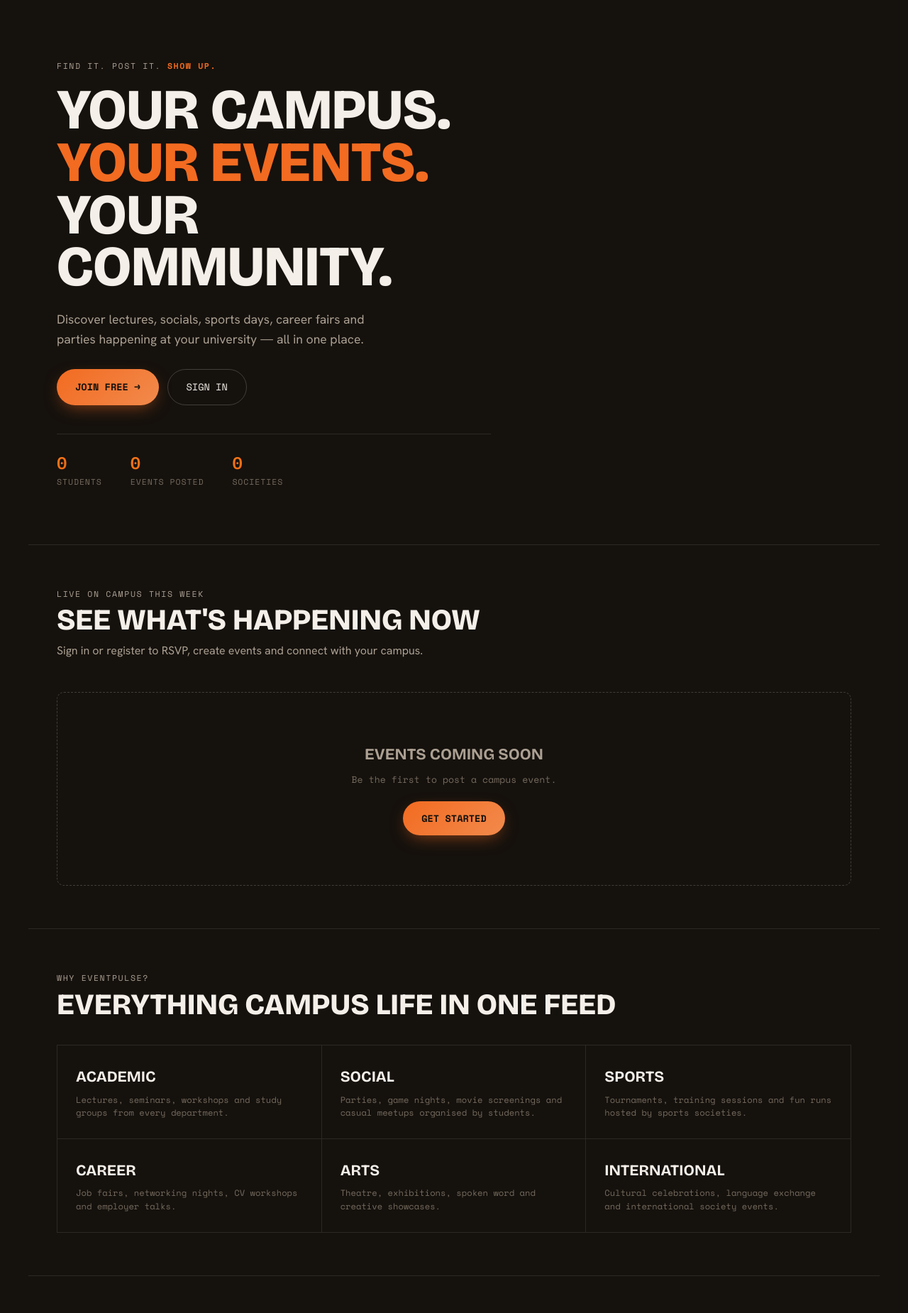
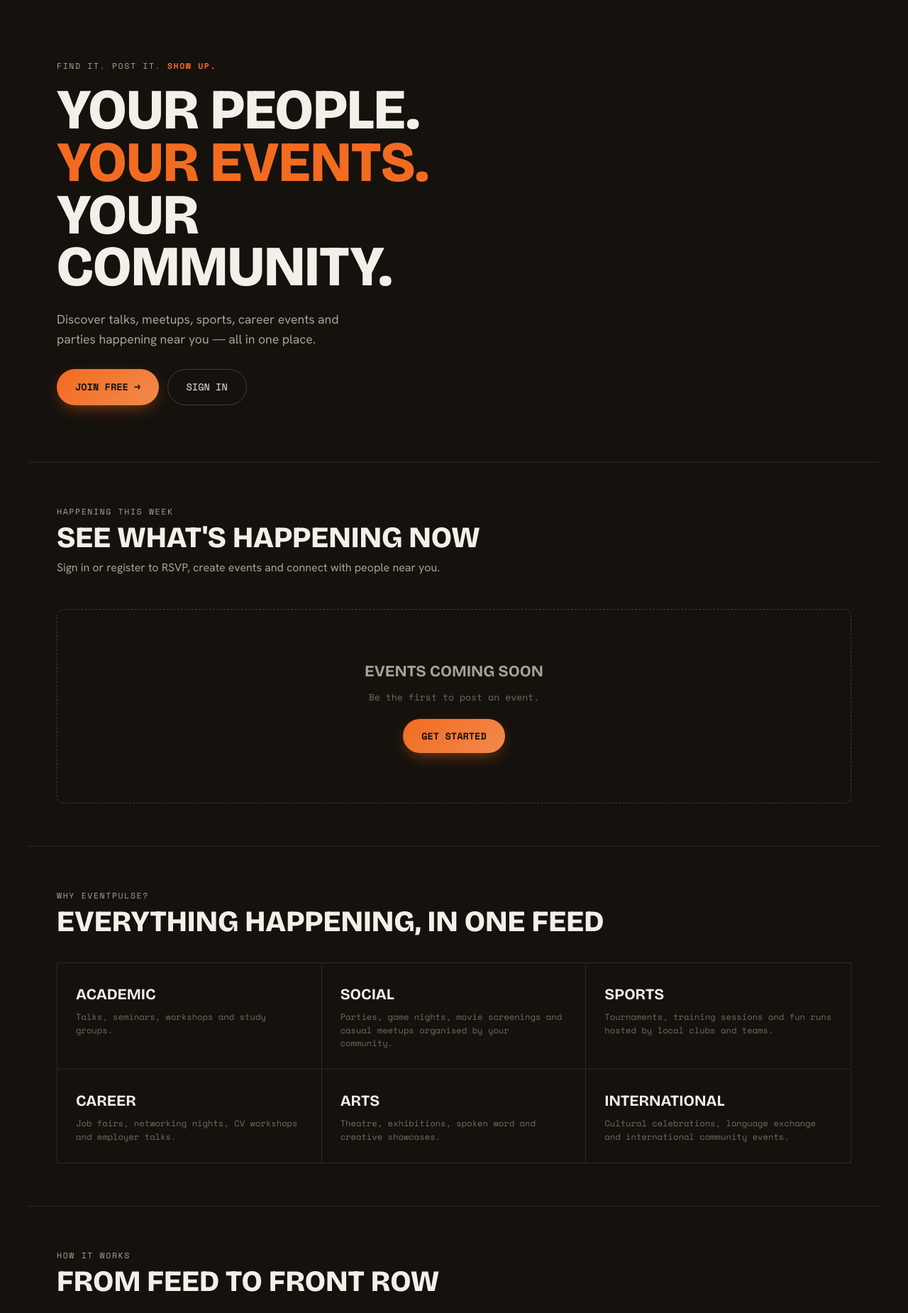
Before and after one commit to V1ru5-001/Event-pulse, a Django app: page / in a window 1280 px wide. Shown: the part 70-1920 px from the top of the page at 71% size. Run offline with Django 5.2, Linux system fonts and the light colour scheme; data comes from the database, SQL or seed files in the repository; data that the repository does not hold is empty.

Commit message:
Make the copy work for anyone, not just campuses, and hide small counters
- Replace campus/student/society marketing copy on the landing, login,
  register, feed, calendar, create-event, event and pricing pages, the
  nav and the sign-out message with neutral wording. Form fields
  (role, university, course, year) are unchanged.
- Landing counters only appear once their real number reaches 10; the
  row is hidden when none do, so it never shows "0".

Co-Authored-By: Claude Opus 5.5 <noreply@anthropic.com>

```diff
--- a/accounts/views.py
+++ b/accounts/views.py
@@ -236,7 +236,7 @@ def finish_profile_view(request):
 def logout_view(request):
     name = request.user.first_name or request.user.username
     logout(request)
-    messages.info(request, f'You have been signed out. See you on campus, {name}!')
+    messages.info(request, f'You have been signed out. See you soon, {name}!')
     return redirect('accounts:login')
 
 @login_required
--- a/templates/accounts/login.html
+++ b/templates/accounts/login.html
@@ -12,7 +12,7 @@
 
     <a href="{% url 'events:landing' %}" class="epx-logo">EVENT<b>PULSE</b></a>
     <h1 class="epx-h1" style="font-size:2.6rem; margin-top:16px;">Welcome Back</h1>
-    <p style="color:var(--ink-soft); margin-top:8px;">Sign in to see what's happening on campus today.</p>
+    <p style="color:var(--ink-soft); margin-top:8px;">Sign in to see what's happening today.</p>
 
     {% if form.non_field_errors %}
       {% for error in form.non_field_errors %}
--- a/templates/accounts/register.html
+++ b/templates/accounts/register.html
@@ -12,8 +12,8 @@
     <div class="epx-reg__glow"></div>
     <a href="{% url 'events:landing' %}" class="epx-logo" style="position:relative;">EVENT<b>PULSE</b></a>
     <div style="position:relative;">
-      <h2 style="font-family:var(--fd); font-weight:800; font-size:3.4rem; text-transform:uppercase; line-height:0.95;">Your campus.<br>Your events.<br>Your community.</h2>
-      <p style="color:var(--ink-soft); margin-top:20px; font-size:1.05rem; line-height:1.6; max-width:38ch;">Find lectures, socials, sports days, career fairs and parties at your university.</p>
+      <h2 style="font-family:var(--fd); font-weight:800; font-size:3.4rem; text-transform:uppercase; line-height:0.95;">Your people.<br>Your events.<br>Your community.</h2>
+      <p style="color:var(--ink-soft); margin-top:20px; font-size:1.05rem; line-height:1.6; max-width:38ch;">Find talks, meetups, sports, career events and parties near you.</p>
     </div>
   </div>
 
@@ -24,7 +24,7 @@
 
     <a href="{% url 'events:landing' %}" class="epx-logo">EVENT<b>PULSE</b></a>
     <h1 class="epx-h1" style="font-size:2.6rem; margin-top:16px;">Create Account</h1>
-    <p style="color:var(--ink-soft); margin-top:8px;">Join your campus community today.</p>
+    <p style="color:var(--ink-soft); margin-top:8px;">Join your community today.</p>
 
     {% if form.non_field_errors %}
       {% for error in form.non_field_errors %}
--- a/templates/base.html
+++ b/templates/base.html
@@ -17,7 +17,7 @@
 
   <div id="ep-preloader">
     <div class="pl-name">EVENT<b>PULSE</b></div>
-    <div class="pl-tagline">Your campus · Your events</div>
+    <div class="pl-tagline">Your events · Your community</div>
     <div class="pl-bar-wrap">
       <div class="pl-bar" id="plBar"></div>
     </div>
@@ -52,12 +52,12 @@
 
       <span class="ep-nav__location">
         <span class="ep-icon ep-icon--pin"></span>
-        {% if user.is_authenticated and user.university %}{{ user.university|truncatechars:16 }}{% else %}Campus{% endif %}
+        {% if user.is_authenticated and user.university %}{{ user.university|truncatechars:16 }}{% else %}Events{% endif %}
       </span>
 
       {% if user.is_authenticated %}
 
-        <a href="{% url 'events:calendar' %}" class="ep-nav__iconbtn" title="Campus calendar">
+        <a href="{% url 'events:calendar' %}" class="ep-nav__iconbtn" title="Event calendar">
           <span class="ep-icon ep-icon--calendar"></span>
         </a>
 
@@ -157,7 +157,7 @@
         <span class="ep-icon ep-icon--search"></span> Browse Events
       </a>
       <a href="{% url 'events:calendar' %}" class="ep-mobilemenu__link">
-        <span class="ep-icon ep-icon--calendar"></span> Campus Calendar
+        <span class="ep-icon ep-icon--calendar"></span> Event Calendar
       </a>
       <a href="{% url 'social:notifications' %}" class="ep-mobilemenu__link">
         <span class="ep-icon ep-icon--bell"></span> Notifications
--- a/templates/events/calendar.html
+++ b/templates/events/calendar.html
@@ -1,7 +1,7 @@
 {% extends 'base.html' %}
 {% load static %}
 
-{% block title %}Campus Calendar · {{ month_name }} {{ year }} — EventPulse{% endblock %}
+{% block title %}Event Calendar · {{ month_name }} {{ year }} — EventPulse{% endblock %}
 {% block body_class %}epx{% endblock %}
 {% block navbar %}{% include 'partials/nav.html' with nav_active='calendar' %}{% endblock %}
 
@@ -13,7 +13,7 @@
   <div>
     <div style="display:flex; align-items:flex-end; justify-content:space-between; gap:16px; flex-wrap:wrap; margin-bottom:24px;">
       <div>
-        <div class="epx-eyebrow">Campus Calendar</div>
+        <div class="epx-eyebrow">Event Calendar</div>
         <h1 class="epx-h1" style="font-size:2.6rem; margin-top:6px;">{{ month_name }} {{ year }}</h1>
       </div>
       <div class="epx-calnav">
--- a/templates/events/create_event.html
+++ b/templates/events/create_event.html
@@ -18,7 +18,7 @@
   <div class="epx-ticket-rule"></div>
 
   <h1 class="epx-h1" style="font-size:2.6rem; margin:0;">{% if event %}Edit Event{% else %}Post an Event{% endif %}</h1>
-  <p style="color:var(--ink-soft); margin-top:10px;">{% if event %}Update your event details below.{% else %}Fill in the details and let your campus know.{% endif %}</p>
+  <p style="color:var(--ink-soft); margin-top:10px;">{% if event %}Update your event details below.{% else %}Fill in the details and let people know.{% endif %}</p>
 
   {% if form.non_field_errors %}
     {% for error in form.non_field_errors %}
@@ -141,7 +141,7 @@
       <label class="epx-flabel" for="ce-addr">Full Address</label>
       <div class="epx-field">
         <svg width="18" height="18" viewBox="0 0 24 24" fill="none" stroke="var(--ink-faint)" stroke-width="2"><path d="M3 21h18M5 21V8l7-5 7 5v13M9 21v-6h6v6"/></svg>
-        <input id="ce-addr" type="text" name="location_address" placeholder="e.g. University Road, Block C"
+        <input id="ce-addr" type="text" name="location_address" placeholder="e.g. 12 Main Street, Hall B"
           value="{% if event %}{{ request.POST.location_address|default:event.location_address }}{% else %}{{ request.POST.location_address|default:'' }}{% endif %}" />
       </div>
     </div>
--- a/templates/events/event_detail.html
+++ b/templates/events/event_detail.html
@@ -81,7 +81,7 @@
     {% if is_live %}
     <div class="epx-live">
       <span class="epx-live__dot"></span>
-      <span>This event is happening <strong>right now</strong> on campus</span>
+      <span>This event is happening <strong>right now</strong></span>
       {% if event.location_name %}<span style="font-family:var(--fm); font-size:0.78rem; color:var(--ink-soft);">{{ event.location_name }}</span>{% endif %}
     </div>
     {% endif %}
--- a/templates/events/home.html
+++ b/templates/events/home.html
@@ -1,7 +1,7 @@
 {% extends 'base.html' %}
 {% load static %}
 
-{% block title %}{% if query %}"{{ query }}" — Events{% else %}EventPulse — Campus Events{% endif %}{% endblock %}
+{% block title %}{% if query %}"{{ query }}" — Events{% else %}EventPulse — Events{% endif %}{% endblock %}
 {% block body_class %}epx{% endblock %}
 {% block navbar %}{% include 'partials/nav.html' with nav_active='discover' %}{% endblock %}
 
@@ -137,7 +137,7 @@
 
 <section class="epx-wrap" id="feed" style="padding-top:40px; padding-bottom:60px;">
   <h2 class="epx-h2" style="margin-bottom:22px;">
-    {% if events %}{{ events|length }} Event{{ events|length|pluralize }} on Campus{% else %}Campus Events{% endif %}
+    {% if events %}{{ events|length }} Event{{ events|length|pluralize }}{% else %}Events{% endif %}
   </h2>
 
   <div class="epx-grid3">
@@ -200,7 +200,7 @@
     {% empty %}
     <div class="epx-empty">
       <h3>No events yet</h3>
-      <p>Be the first to post a campus event.</p>
+      <p>Be the first to post an event.</p>
       <a href="{% url 'events:create' %}" class="epx-btn">Post an Event</a>
     </div>
     {% endfor %}
--- a/templates/events/landing.html
+++ b/templates/events/landing.html
@@ -1,7 +1,7 @@
 {% extends 'base.html' %}
 {% load static %}
 
-{% block title %}EventPulse — Your Campus Event Hub{% endblock %}
+{% block title %}EventPulse — Your Event Hub{% endblock %}
 {% block body_class %}epx{% endblock %}
 
 {% block navbar %}
@@ -27,19 +27,22 @@
 <div class="epx-wrap epx-hero">
   <div>
     <div class="epx-eyebrow">Find it. Post it. <span style="color:var(--accent); font-weight:700;">Show up.</span></div>
-    <h1 class="epx-hero__h1">Your campus.<br><em>Your events.</em><br>Your community.</h1>
+    <h1 class="epx-hero__h1">Your people.<br><em>Your events.</em><br>Your community.</h1>
     <p style="font-size:1.1rem; line-height:1.6; color:var(--ink-soft); max-width:46ch; margin-top:22px;">
-      Discover lectures, socials, sports days, career fairs and parties happening at your university — all in one place.
+      Discover talks, meetups, sports, career events and parties happening near you — all in one place.
     </p>
     <div style="display:flex; gap:12px; flex-wrap:wrap; margin-top:28px;">
       <a href="{% url 'accounts:register' %}" class="epx-btn">Join Free →</a>
       <a href="{% url 'accounts:login' %}" class="epx-btn epx-btn--ghost">Sign In</a>
     </div>
+    {# Only show a counter once its real number reaches 10; hide the row if none do. #}
+    {% if stats.students >= 10 or stats.events >= 10 or stats.societies >= 10 %}
     <div class="epx-lstats">
-      <div><div class="epx-lstats__n land-stat__num" data-target="{{ stats.students|default:0 }}">0</div><div class="epx-lstats__k">Students</div></div>
-      <div><div class="epx-lstats__n land-stat__num" data-target="{{ stats.events|default:0 }}">0</div><div class="epx-lstats__k">Events Posted</div></div>
-      <div><div class="epx-lstats__n land-stat__num" data-target="{{ stats.societies|default:0 }}">0</div><div class="epx-lstats__k">Societies</div></div>
+      {% if stats.students >= 10 %}<div><div class="epx-lstats__n land-stat__num" data-target="{{ stats.students }}">0</div><div class="epx-lstats__k">Students</div></div>{% endif %}
+      {% if stats.events >= 10 %}<div><div class="epx-lstats__n land-stat__num" data-target="{{ stats.events }}">0</div><div class="epx-lstats__k">Events Posted</div></div>{% endif %}
+      {% if stats.societies >= 10 %}<div><div class="epx-lstats__n land-stat__num" data-target="{{ stats.societies }}">0</div><div class="epx-lstats__k">Societies</div></div>{% endif %}
     </div>
+    {% endif %}
   </div>
 
   {% with e=events.0 %}
@@ -67,9 +70,9 @@
 <section id="board" class="epx-wrap epx-lsection" style="margin-top:20px;">
   <div style="display:flex; align-items:flex-end; justify-content:space-between; gap:16px; flex-wrap:wrap; margin-bottom:36px;">
     <div>
-      <div class="epx-eyebrow">Live on campus this week</div>
+      <div class="epx-eyebrow">Happening this week</div>
       <h2 class="epx-h1" style="font-size:2.6rem;">See what's happening now</h2>
-      <p style="color:var(--ink-soft); margin-top:10px;">Sign in or register to RSVP, create events and connect with your campus.</p>
+      <p style="color:var(--ink-soft); margin-top:10px;">Sign in or register to RSVP, create events and connect with people near you.</p>
     </div>
     {% if events %}<a href="{% url 'accounts:register' %}" style="font-family:var(--fm); font-size:0.8rem; text-transform:uppercase; color:var(--accent); border-bottom:1px solid var(--accent); padding-bottom:2px;">See all events — sign up free →</a>{% endif %}
   </div>
@@ -97,7 +100,7 @@
     {% empty %}
     <div class="epx-empty">
       <h3>Events coming soon</h3>
-      <p>Be the first to post a campus event.</p>
+      <p>Be the first to post an event.</p>
       <a href="{% url 'accounts:register' %}" class="epx-btn">Get Started</a>
     </div>
     {% endfor %}
@@ -108,15 +111,15 @@
 <section id="categories" class="epx-wrap epx-lsection">
   <div style="margin-bottom:36px;">
     <div class="epx-eyebrow">Why EventPulse?</div>
-    <h2 class="epx-h1" style="font-size:2.6rem;">Everything campus life in one feed</h2>
+    <h2 class="epx-h1" style="font-size:2.6rem;">Everything happening, in one feed</h2>
   </div>
   <div class="epx-cats6">
-    <div><h3>Academic</h3><p>Lectures, seminars, workshops and study groups from every department.</p></div>
-    <div><h3>Social</h3><p>Parties, game nights, movie screenings and casual meetups organised by students.</p></div>
-    <div><h3>Sports</h3><p>Tournaments, training sessions and fun runs hosted by sports societies.</p></div>
+    <div><h3>Academic</h3><p>Talks, seminars, workshops and study groups.</p></div>
+    <div><h3>Social</h3><p>Parties, game nights, movie screenings and casual meetups organised by your community.</p></div>
+    <div><h3>Sports</h3><p>Tournaments, training sessions and fun runs hosted by local clubs and teams.</p></div>
     <div><h3>Career</h3><p>Job fairs, networking nights, CV workshops and employer talks.</p></div>
     <div><h3>Arts</h3><p>Theatre, exhibitions, spoken word and creative showcases.</p></div>
-    <div><h3>International</h3><p>Cultural celebrations, language exchange and international society events.</p></div>
+    <div><h3>International</h3><p>Cultural celebrations, language exchange and international community events.</p></div>
   </div>
 </section>
 
@@ -127,7 +130,7 @@
     <h2 class="epx-h1" style="font-size:2.6rem;">From feed to front row</h2>
   </div>
   <div class="epx-grid3 epx-how" style="gap:40px;">
-    <div><div style="font-family:var(--fm); font-size:0.78rem; color:var(--accent); letter-spacing:0.08em;">01 — FIND</div><h3>Scroll what's on</h3><p>Everything happening on your campus in one place — filter by category or search by name.</p></div>
+    <div><div style="font-family:var(--fm); font-size:0.78rem; color:var(--accent); letter-spacing:0.08em;">01 — FIND</div><h3>Scroll what's on</h3><p>Everything happening near you in one place — filter by category or search by name.</p></div>
     <div><div style="font-family:var(--fm); font-size:0.78rem; color:var(--accent); letter-spacing:0.08em;">02 — RSVP</div><h3>Grab your spot</h3><p>One tap to RSVP, or join the waitlist when an event fills up.</p></div>
     <div><div style="font-family:var(--fm); font-size:0.78rem; color:var(--accent); letter-spacing:0.08em;">03 — HOST</div><h3>Throw your own</h3><p>Post an event in minutes, set a capacity or approve each guest, and watch the RSVPs roll in.</p></div>
   </div>
@@ -137,7 +140,7 @@
 <section class="epx-wrap" style="padding-top:20px; padding-bottom:60px;">
   <div class="epx-cta">
     <div>
-      <h2>Ready to join your campus?</h2>
+      <h2>Ready to join in?</h2>
       <p style="margin-top:12px; font-size:1.05rem; max-width:40ch;">Create a free account in 30 seconds and never miss an event again.</p>
     </div>
     <div style="display:flex; gap:12px; flex-wrap:wrap;">
@@ -149,7 +152,7 @@
 
 <footer class="epx-wrap" style="border-top:1px solid var(--line); padding-top:32px; padding-bottom:36px; display:flex; justify-content:space-between; gap:16px; flex-wrap:wrap; font-family:var(--fm); font-size:0.74rem; color:var(--ink-faint);">
   <span class="epx-logo" style="font-size:1.1rem; color:var(--ink);">EVENT<b>PULSE</b></span>
-  <span>© {% now "Y" %} EVENTPULSE · Your campus event hub</span>
+  <span>© {% now "Y" %} EVENTPULSE · Your event hub</span>
 </footer>
 
 {% endblock %}
--- a/templates/payments/pricing.html
+++ b/templates/payments/pricing.html
@@ -26,7 +26,7 @@
       <div class="epx-plan">
         <div class="epx-eyebrow">Free</div>
         <div class="epx-plan__price"><b>₦0</b><span style="font-family:var(--fm); font-size:0.8rem; color:var(--ink-faint);">/ forever</span></div>
-        <p style="color:var(--ink-soft); font-size:0.95rem; margin-top:10px;">Start browsing your campus.</p>
+        <p style="color:var(--ink-soft); font-size:0.95rem; margin-top:10px;">Start exploring events near you.</p>
         <div class="epx-plan__feats">
           <div><svg width="18" height="18" viewBox="0 0 24 24" fill="none" stroke="var(--accent)" stroke-width="2.4"><path d="M20 6 9 17l-5-5" stroke-linecap="round" stroke-linejoin="round"/></svg> Discover every campus event</div>
           <div><svg width="18" height="18" viewBox="0 0 24 24" fill="none" stroke="var(--accent)" stroke-width="2.4"><path d="M20 6 9 17l-5-5" stroke-linecap="round" stroke-linejoin="round"/></svg> Post events &amp; take RSVPs</div>
@@ -45,7 +45,7 @@
             <span style="font-family:var(--fm); font-size:0.64rem; text-transform:uppercase; letter-spacing:0.06em; color:var(--accent-ink); background:var(--accent); padding:4px 10px; border-radius:999px; font-weight:700;">Coming soon</span>
           </div>
           <div class="epx-plan__price" style="filter:blur(5px); user-select:none;" aria-hidden="true"><b>₦—,———</b><span style="font-family:var(--fm); font-size:0.8rem; color:var(--ink-faint);">/ month</span></div>
-          <p style="color:var(--ink-soft); font-size:0.95rem; margin-top:10px;">For students who do it all, and hosts who want to fill every room.</p>
+          <p style="color:var(--ink-soft); font-size:0.95rem; margin-top:10px;">For people who do it all, and hosts who want to fill every room.</p>
           <div class="epx-plan__feats">
             <div><svg width="18" height="18" viewBox="0 0 24 24" fill="none" stroke="var(--accent)" stroke-width="2.4"><path d="M12 2l2.4 7.4H22l-6 4.6 2.3 7.4-6.3-4.6L5.7 21l2.3-7.4-6-4.6h7.6z"/></svg> Featured placement on the feed</div>
             <div><svg width="18" height="18" viewBox="0 0 24 24" fill="none" stroke="var(--accent)" stroke-width="2.4"><path d="M20 6 9 17l-5-5" stroke-linecap="round" stroke-linejoin="round"/></svg> Verified organiser badge</div>
```
Also changed, not shown: events/tests.py (+46 -2 lines).
